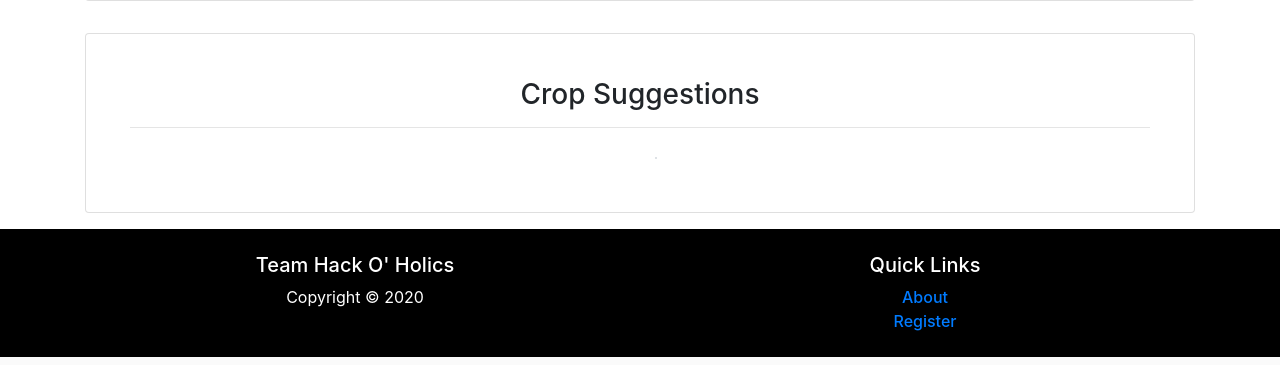
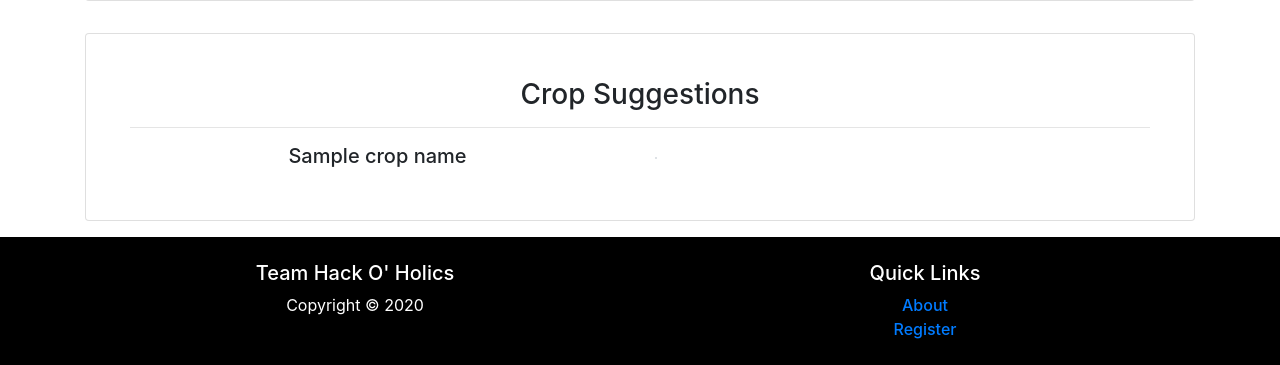
Before and after one commit to Aineshphanithi/SIH-FarmersFriend-, a Flask app: template templates/smartguide.html in a window 1280 px wide. Shown: the part 780-1145 px from the top of the page. Run offline with Flask 2, Linux system fonts and the light colour scheme; the template is opened without the code that fills it: most values are stand-ins (such as "Sample title", 1, 10 or a date in 2020); parts of the project's set-up code (start-up, migrations or seed data) failed here and were passed over; some libraries are stand-ins or nearby versions.

Commit message:
Flask version 1.2

```diff
--- /dev/null
+++ b/app.py
@@ -0,0 +1,149 @@
+from flask import Flask, request, render_template
+
+import pickle
+import csv
+
+app = Flask(__name__)
+
+crops_dict = {'Arecanut': 0, 'Other Kharif pulses': 1, 'Rice': 2, 'Banana': 3, 'Cashewnut': 4, 'Coconut': 5,
+              'Dry ginger': 6, 'Sugarcane': 7, 'Sweet potato': 8, 'Tapioca': 9, 'Black pepper': 10,
+              'Dry chillies': 11, 'other oilseeds': 12, 'Turmeric': 13, 'Maize': 14, 'Moong(Green Gram)': 15,
+              'Urad': 16, 'Arhar/Tur': 17, 'Groundnut': 18, 'Sunflower': 19, 'Bajra': 20, 'Castor seed': 21,
+              'Cotton(lint)': 22, 'Horse-gram': 23, 'Jowar': 24, 'Korra': 25, 'Ragi': 26, 'Tobacco': 27,
+              'Gram': 28, 'Wheat': 29, 'Masoor': 30, 'Sesamum': 31, 'Linseed': 32, 'Safflower': 33,
+              'Onion': 34, 'other misc. pulses': 35, 'Samai': 36, 'Small millets': 37, 'Coriander': 38,
+              'Potato': 39, 'Other  Rabi pulses': 40, 'Soyabean': 41, 'Beans & Mutter(Vegetable)': 42,
+              'Bhindi': 43, 'Brinjal': 44, 'Citrus Fruit': 45, 'Cucumber': 46, 'Grapes': 47, 'Mango': 48,
+              'Orange': 49, 'other fibres': 50, 'Other Fresh Fruits': 51, 'Other Vegetables': 52, 'Papaya': 53,
+              'Pome Fruit': 54, 'Tomato': 55, 'Rapeseed &Mustard': 56, 'Mesta': 57, 'Cowpea(Lobia)': 58,
+              'Lemon': 59, 'Pome Granet': 60, 'Sapota': 61, 'Cabbage': 62, 'Peas  (vegetable)': 63,
+              'Niger seed': 64, 'Bottle Gourd': 65, 'Sannhamp': 66, 'Varagu': 67, 'Garlic': 68,
+              'Ginger': 69, 'Oilseeds total': 70, 'Pulses total': 71, 'Jute': 72, 'Peas & beans (Pulses)': 73,
+              'Blackgram': 74, 'Paddy': 75, 'Pineapple': 76, 'Barley': 77, 'Khesari': 78, 'Guar seed': 79,
+              'Moth': 80, 'Other Cereals & Millets': 81, 'Cond-spcs other': 82, 'Turnip': 83, 'Carrot': 84,
+              'Redish': 85, 'Arcanut (Processed)': 86, 'Atcanut (Raw)': 87, 'Cashewnut Processed': 88,
+              'Cashewnut Raw': 89, 'Cardamom': 90, 'Rubber': 91, 'Bitter Gourd': 92, 'Drum Stick': 93,
+              'Jack Fruit': 94, 'Snak Guard': 95, 'Pump Kin': 96, 'Tea': 97, 'Coffee': 98, 'Cauliflower': 99,
+              'Other Citrus Fruit': 100, 'Water Melon': 101, 'Total foodgrain': 102, 'Kapas': 103,
+              'Colocosia': 104, 'Lentil': 105, 'Bean': 106, 'Jobster': 107, 'Perilla': 108, 'Rajmash Kholar': 109,
+              'Ricebean (nagadal)': 110, 'Ash Gourd': 111, 'Beet Root': 112, 'Lab-Lab': 113, 'Ribed Guard': 114,
+              'Yam': 115, 'Apple': 116, 'Peach': 117, 'Pear': 118, 'Plums': 119, 'Litchi': 120, 'Ber': 121,
+              'Other Dry Fruit': 122, 'Jute & mesta': 123}
+
+season_dict = {'Kharif': 0, 'Whole Year': 1, 'Autumn': 2, 'Rabi': 3, 'Summer': 4, 'Winter': 5}
+
+months = ['Jan', 'Feb', 'Mar', 'Apr', 'May', 'Jun', 'Jul', 'Aug', 'Sep', 'Oct', 'Nov', 'Dec']
+kharif_months = {'Jul', 'Aug', 'Sep', 'Oct'}
+autumn_months = {'Sep', 'Oct', 'Nov'}
+rabi_months = {'Oct', 'Nov', 'Dec', 'Jan', 'Feb', 'Mar'}
+summer_months = {'Jun', 'Jul', 'Aug'}
+winter_months = {'Dec', 'Jan', 'Feb'}
+
+crops_dist = {}
+with open('crops_dist.csv', 'r') as csv_file:
+    csv_reader = csv.reader(csv_file)
+
+    for row in csv_reader:
+        crops_dist[row[0]] = row[1:]
+
+
+@app.route('/')
+def home():
+    return render_template('index.html')
+
+
+@app.route('/about.html')
+def about():
+    return render_template('about.html')
+
+
+@app.route('/register.html')
+def register():
+    return render_template('register.html')
+
+
+@app.route('/weatherupdates.html')
+def weatherupdates():
+    return render_template('weatherupdates.html')
+
+
+@app.route('/smartguide.html')
+def smartguide():
+    return render_template('smartguide.html')
+
+
+def seasons_extract(mon):
+    seasons = ['Whole Year']
+    if mon in kharif_months:
+        seasons.append('Kharif')
+
+    if mon in autumn_months:
+        seasons.append('Autumn')
+
+    if mon in rabi_months:
+        seasons.append('Rabi')
+
+    if mon in summer_months:
+        seasons.append('Summer')
+
+    if mon in winter_months:
+        seasons.append('Winter')
+
+    return seasons
+
+
+@app.route('/smartguide.html', methods=['POST'])
+def predict():
+    # print(type(request.args))
+    if request.method == 'POST':
+        date = request.form['date']
+        state = request.form['state'].title()
+        dist = request.form['district'].upper()
+
+        print(date, state, dist)
+
+        year = date[:4]
+        mon = months[int(date[5:7]) - 1]
+        # print(int(date[5:7]), year, mon)
+
+        rainfall_avg = 0
+        for m in months:
+            rainfall_file_name = 'Rainfall/' + dist.lower() + '_' + m.lower() + '_rainfall.pkl'
+            rainfall_model = pickle.load(open(rainfall_file_name, 'rb'))
+
+            rainfall_avg += rainfall_model.predict([[year]])
+
+        rainfall_avg = rainfall_avg / 12
+
+        crop_file_name = 'Crop/' + dist.lower() + '_crop.pkl'
+        crop_model = pickle.load(open(crop_file_name, 'rb'))
+
+        seasons = seasons_extract(mon)
+
+        result = {}
+        for season in seasons:
+            for crop in crops_dist[dist]:
+                pa = crop_model.predict([['2020', season_dict[season], crops_dict[crop], rainfall_avg]])
+
+                # result.append([pa[0], crop])
+
+                if crop in result.keys():
+                    result[crop] = max(pa[0], result[crop])
+
+                else:
+                    result[crop] = pa[0]
+
+        result = {k: v for k, v in sorted(result.items(), key=lambda item: item[1], reverse=True)}
+
+        # print(rainfall, pa)
+        # print(crops_dist)
+
+        first_key = next(iter(result))
+        app.jinja_env.globals['crop_img'] = 'img/wheat.jpeg'
+
+
+        return render_template('smartguide.html', crop_name=first_key)
+
+
+if __name__ == "__main__":
+    app.run(debug=True)
--- a/app1.py
+++ /dev/null
@@ -1,38 +0,0 @@
-from flask import Flask, request, render_template
-
-import pickle
-
-app = Flask(__name__)
-
-rainfall_model = pickle.load(open('Rainfall/rangareddi_jan_rainfall.pkl', 'rb'))
-
-
-@app.route('/')
-def home():
-    print(rainfall_model.predict([[2025]])[0])
-
-    return render_template('index.html')
-
-
-@app.route('/about.html')
-def about():
-    return render_template('about.html')
-
-
-@app.route('/register.html')
-def register():
-    return render_template('register.html')
-
-
-@app.route('/weatherupdates.html')
-def weatherupdates():
-    return render_template('weatherupdates.html')
-
-
-@app.route('/smartguide.html')
-def smartguide():
-    return render_template('smartguide.html')
-
-
-if __name__ == "__main__":
-    app.run(debug=True)
--- /dev/null
+++ b/crops_dist.csv
@@ -0,0 +1,5 @@
+HYDERABAD,Rice,Dry chillies
+WARANGAL,Castor seed,Brinjal,Safflower,Turmeric,Bhindi,Soyabean,Groundnut,Bottle Gourd,Cotton(lint),Moong(Green Gram),Sesamum,Orange,Sweet potato,Gram,Other Kharif pulses,Tobacco,other oilseeds,Urad,Horse-gram,Banana,Cowpea(Lobia),Rice,other misc. pulses,Coriander,Pome Fruit,Tomato,Peas  (vegetable),Cabbage,Other Vegetables,Other Fresh Fruits,Dry chillies,Maize,Bajra,Sugarcane,Sunflower,Dry ginger,Mango,Other  Rabi pulses,Masoor,Cucumber,Arhar/Tur,Onion,Mesta,Papaya,Beans & Mutter(Vegetable),Citrus Fruit,Wheat,Jowar
+RANGAREDDI,Castor seed,Niger seed,Brinjal,Safflower,Korra,Turmeric,Bhindi,Soyabean,Cashewnut,Groundnut,Bottle Gourd,Cotton(lint),Moong(Green Gram),Sesamum,Ragi,Sweet potato,Orange,Gram,Other Kharif pulses,other oilseeds,Grapes,Urad,Horse-gram,Banana,Small millets,Rice,Samai,Cowpea(Lobia),other misc. pulses,Coriander,Cabbage,Pome Fruit,Peas  (vegetable),Tomato,Other Vegetables,Other Fresh Fruits,Ginger,Dry chillies,Maize,Bajra,Coconut,Sugarcane,Sunflower,Dry ginger,Mango,Masoor,Cucumber,Tapioca,Linseed,Arhar/Tur,Onion,Rapeseed &Mustard,Mesta,Potato,Papaya,Beans & Mutter(Vegetable),Other Dry Fruit,Citrus Fruit,Wheat,Jowar
+NALGONDA,Castor seed,Brinjal,Safflower,Korra,Turmeric,Bhindi,Soyabean,Cashewnut,Bottle Gourd,Cotton(lint),Moong(Green Gram),Sesamum,Ragi,Orange,Gram,Other Kharif pulses,Tobacco,other oilseeds,Grapes,Urad,Horse-gram,Banana,Small millets,Rice,Cowpea(Lobia),Coriander,Pome Fruit,Tomato,Other Vegetables,Other Fresh Fruits,Dry chillies,Maize,Bajra,Coconut,Sugarcane,Sunflower,Mango,Other  Rabi pulses,Masoor,Cucumber,Arhar/Tur,Onion,Mesta,Papaya,Beans & Mutter(Vegetable),Citrus Fruit,Groundnut,Jowar
+MAHBUBNAGAR,Castor seed,Brinjal,Safflower,Korra,Turmeric,Bhindi,Soyabean,Cashewnut,Groundnut,Bottle Gourd,Cotton(lint),Moong(Green Gram),Sesamum,Ragi,Sweet potato,Orange,Gram,Other Kharif pulses,Tobacco,other oilseeds,Grapes,Urad,Horse-gram,Banana,Small millets,Rice,Samai,Cowpea(Lobia),other misc. pulses,Coriander,Cabbage,Pome Fruit,Tomato,Peas  (vegetable),Other Vegetables,Other Fresh Fruits,Ginger,Dry chillies,Maize,Bajra,Coconut,Sugarcane,Sunflower,Mango,Other  Rabi pulses,Masoor,Cucumber,Tapioca,Arhar/Tur,Onion,Rapeseed &Mustard,Mesta,Potato,Papaya,Beans & Mutter(Vegetable),Citrus Fruit,Wheat,Jowar
--- a/templates/smartguide.html
+++ b/templates/smartguide.html
@@ -58,6 +58,7 @@
   </header>
   <!-- GUIDE SECTION -->
   <section id="contact" class="py-3">
+    <form method="POST">
     <div class="container">
       <div class="row">
         <div class="col-md-12">
@@ -69,7 +70,7 @@
                 <div class="col-md-6">
                   <div class="form-group">
                     <label for="firstname">Date</label>
-                    <input type="date" id="date" class="form-control" placeholder="Date">
+                    <input type="date" id="date" name="date" class="form-control" placeholder="Date" required>
                   </div>
                 </div>
               </div>
@@ -77,7 +78,7 @@
                 <div class="col-md-6">
                   <div class="form-group">
                     <label for="state">State</label>
-                    <input type="text" id="state" class="form-control" placeholder="State">
+                    <input type="text" id="state" name="state" class="form-control" placeholder="State">
                   </div>
                 </div>
               </div>
@@ -85,13 +86,13 @@
                 <div class="col-md-6">
                   <div class="form-group">
                     <label for="district">District</label>
-                    <input type="text" id="district" class="form-control" placeholder="District">
+                    <input type="text" id="district" name="district" class="form-control" placeholder="District" required>
                   </div>
                 </div>
               </div>
                 <div class="col-md-12 p-5">
                   <div class="form-group">
-                    <input type="submit" onclick="return data()" value="Submit" class="btn btn-outline-danger btn-block">
+                    <input type="submit" value="Submit" class="btn btn-outline-danger btn-block">
                   </div>
                 </div>
               </div>
@@ -100,6 +101,7 @@
         </div>
       </div>
     </div>
+  </form>
   </section>
 
   <!--RESULTS SECTION-->
@@ -113,7 +115,7 @@
               <hr>
               <div class="row" id="suggestion1">
                 <div class="col">
-                  <div id="name" class="text-center h5"></div>
+                  <div id="name" class="text-center h5">{{crop_name}}</div>
                 </div>
                 <div class="col">
                   <img id = "myimg" class="border" alt="">
@@ -130,9 +132,9 @@
   <script>
     function data()
     {
-        document.getElementById("name").innerHTML = "Wheat";
+        // document.getElementById("name").innerHTML = "Wheat";
         image = document.getElementById("myimg");
-        image.src = "{{ url_for('static', filename='img/wheat.jpeg') }}"
+        image.src = "{{ url_for('static', filename=crop_img) }}"
         image.width = "350";
         image.height = "200";
         return false;           // Adds to the document
```
Also changed, not shown: 5 other files.
